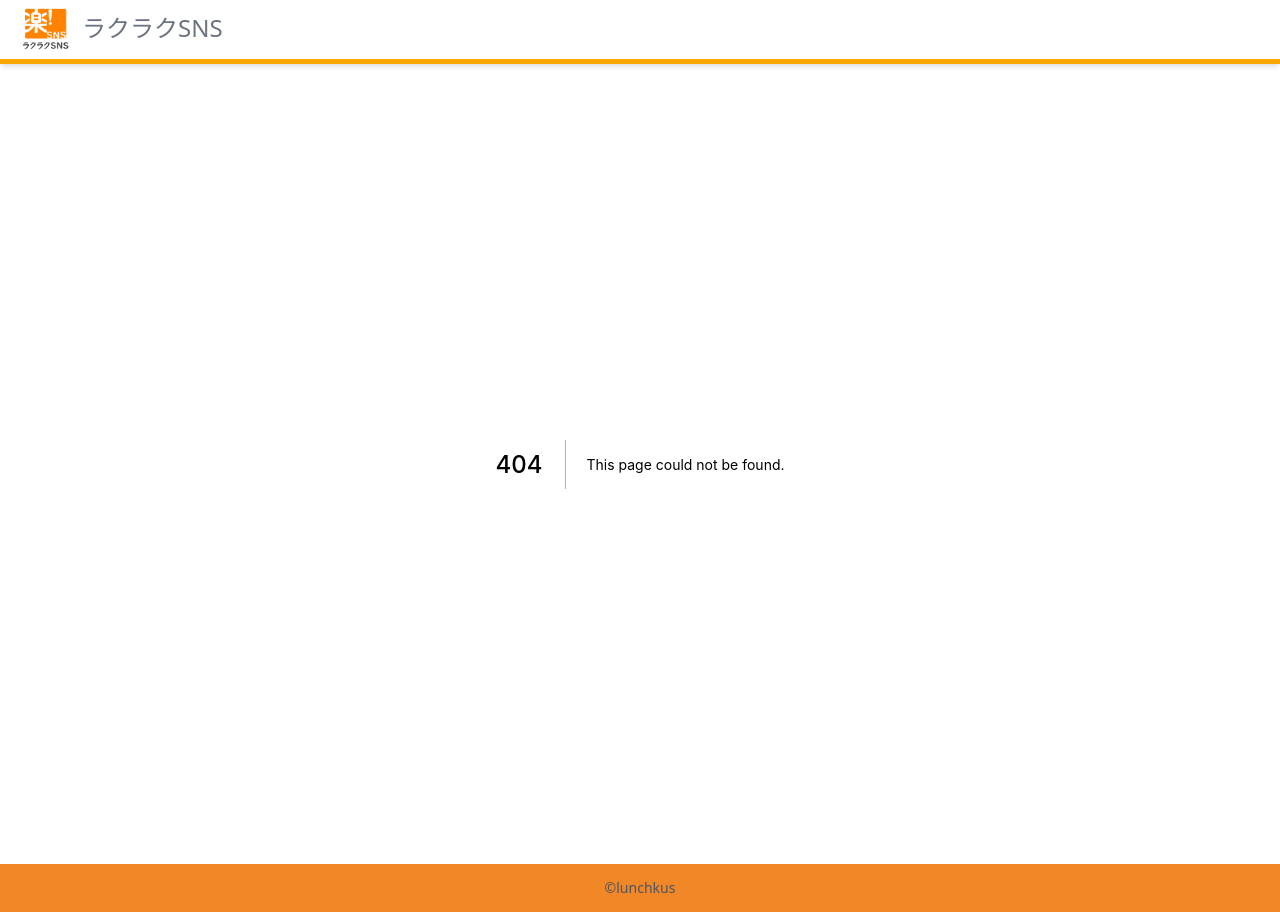
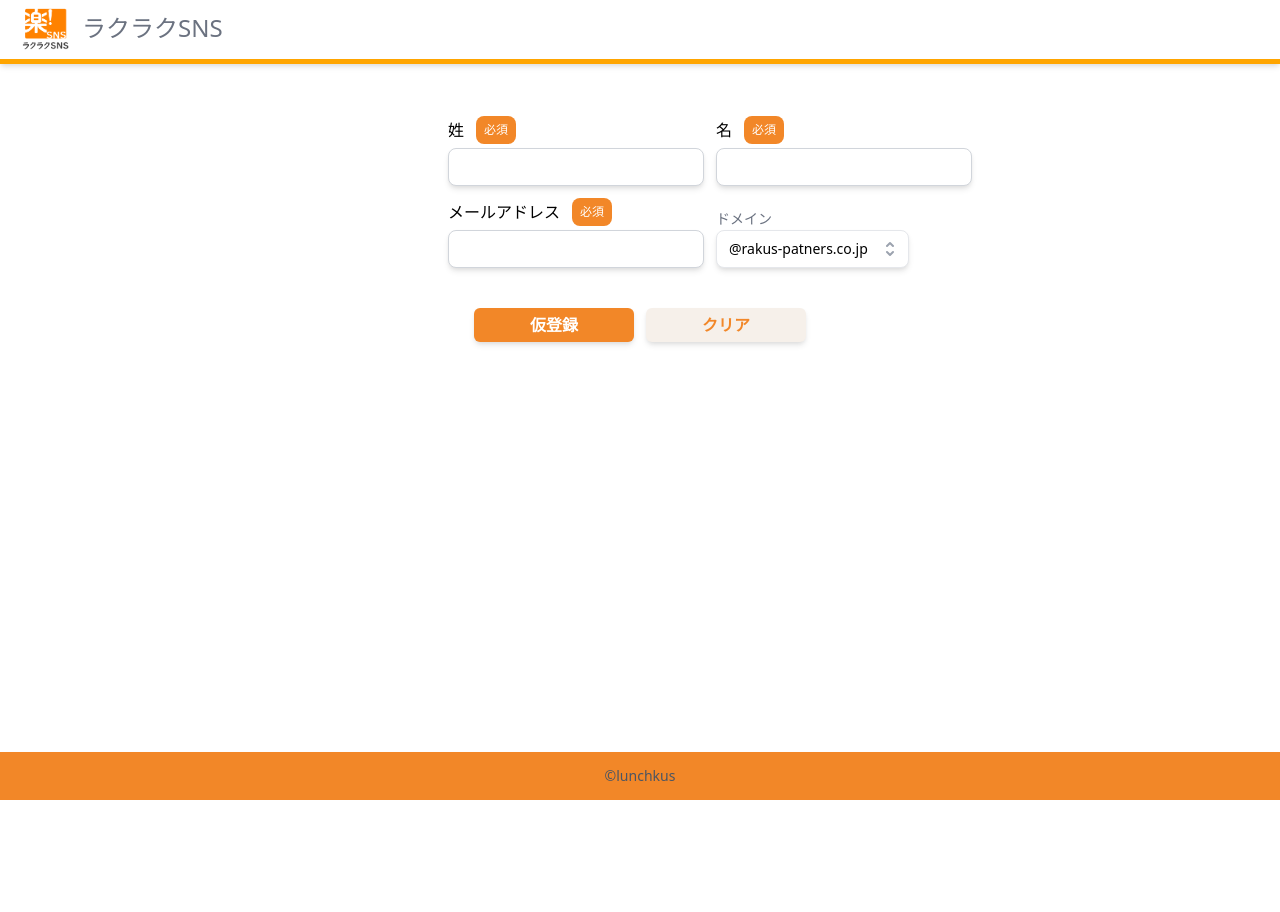
Before and after one commit to suzu1997/rakus-sns-app, a Next.js app: page /presingup in a window 1280 px wide. Before the commit this address had no page. After the commit the page ends 800 px from the top, so only its background shows below. Built offline with nearby package versions, Linux system fonts and the light colour scheme.

Commit message:
ユーザー仮登録画面の大枠作成

```diff
--- /dev/null
+++ b/src/pages/presingup.tsx
@@ -0,0 +1,121 @@
+import { useCallback, useState } from "react";
+import { TextInput } from "../components/TextInput";
+import { Button } from "../components/Button";
+import { SelectBox } from "../components/SelectBox";
+import { NextPage } from "next";
+import { useRouter } from "next/router";
+
+/**
+ * ユーザー仮登録画面
+ * @returns 仮登録するためのページ
+ */
+const SingUp: NextPage = () => {
+  //メールアドレスのドメイン選択肢
+  const options = [
+    { id: "1", name: "@rakus-patners.co.jp" },
+    { id: "2", name: "@rakus.co.jp" },
+  ];
+
+  //ルーターリンク
+  const router = useRouter();
+
+  //入力フォームの初期値
+  const [firstName, setFirstName] = useState<string>("");
+  const [lastName, setLastName] = useState<string>("");
+  const [email, setEmail] = useState<string>("");
+
+  //セレクトボックスの初期値
+  const [selectValue, setSelectValue] = useState<string>(options[0].name);
+
+  //各入力フォームに入力した際に更新される
+  const inputFirstNameValue = useCallback(
+    (e) => {
+      setFirstName(e.target.value);
+    },
+    [setFirstName],
+  );
+  const inputLastNameValue = useCallback(
+    (e) => {
+      setLastName(e.target.value);
+    },
+    [setLastName],
+  );
+  const inputEmailValue = useCallback(
+    (e) => {
+      setEmail(e.target.value);
+    },
+    [setEmail],
+  );
+
+  //登録ボタンを押した時に呼ばれる
+  const submitForm = () => {
+    //本来はAPIにデータを送る
+    //メール送信が成功ならば、モーダル画面を開く
+
+    router.push("/login");
+  };
+  //クリアボタンを押した時に呼ばれる
+  const formClear = () => {
+    setFirstName("");
+    setLastName("");
+    setEmail("");
+  };
+
+  return (
+    <div className="flex flex-col items-center mt-10">
+      <div className="flex w-96 gap-3 mt-3">
+        <TextInput
+          label="姓"
+          value={firstName}
+          type="text"
+          fullWidth={false}
+          required
+          onChange={inputFirstNameValue}
+        />
+        <TextInput
+          label="名"
+          value={lastName}
+          type="text"
+          fullWidth={false}
+          required
+          onChange={inputLastNameValue}
+        />
+      </div>
+      <div className="flex gap-3 w-96 mt-3">
+        <TextInput
+          label="メールアドレス"
+          value={email}
+          type="text"
+          fullWidth={false}
+          required
+          onChange={inputEmailValue}
+        />
+        <div className="mt-2">
+          <SelectBox
+            label="ドメイン"
+            value={selectValue}
+            select={setSelectValue}
+            options={options}
+          />
+        </div>
+      </div>
+      <div className="flex gap-3 mt-10">
+        <Button
+          label="仮登録"
+          backgroundColor="#f28728"
+          color="white"
+          size="md"
+          onClick={submitForm}
+        />
+        <Button
+          label="クリア"
+          backgroundColor="#f6f0ea"
+          color="#f28728"
+          size="md"
+          onClick={formClear}
+        />
+      </div>{" "}
+    </div>
+  );
+};
+export default SingUp;
```
